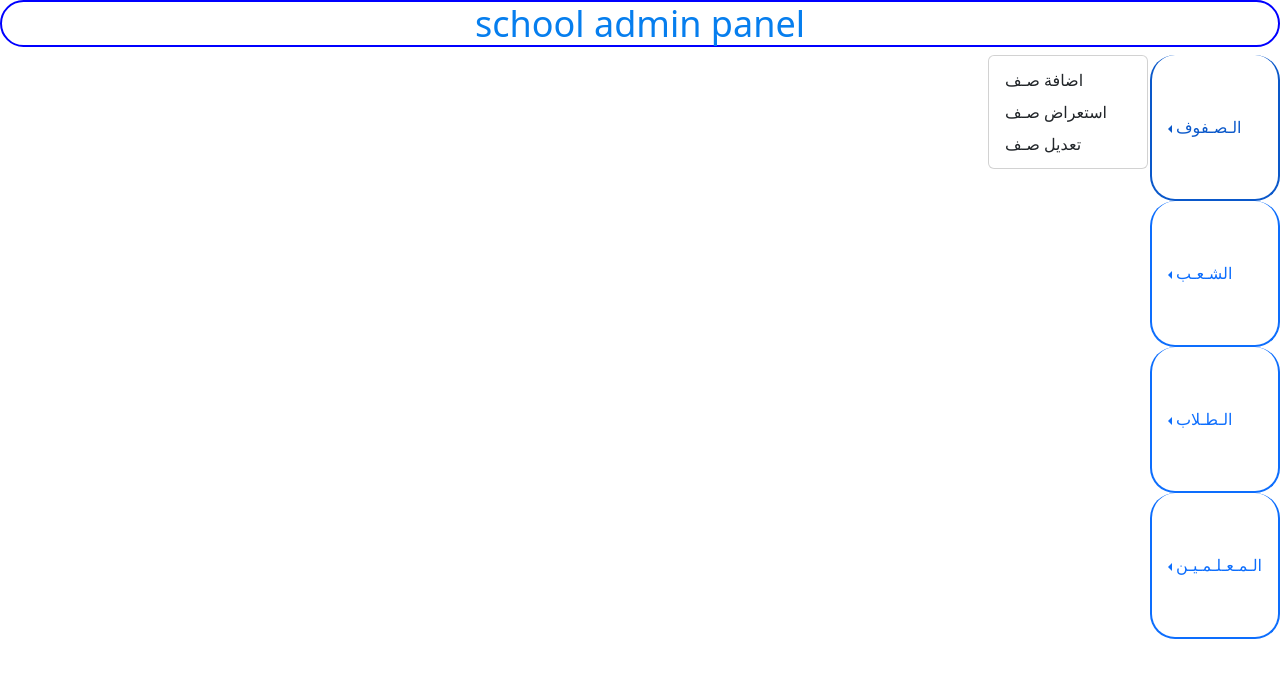
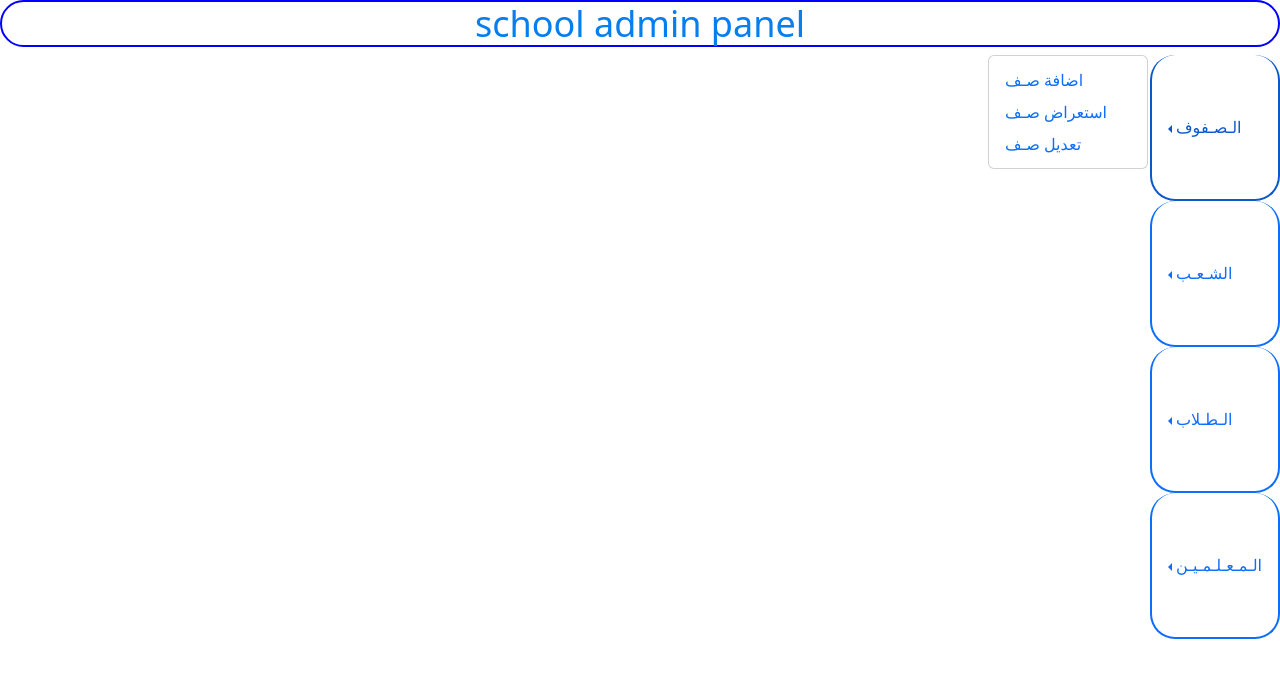
Before and after one commit to Donald0070/school, a plain HTML site: page index.html in a window 1280 px wide. Both pictures are taken after a click on the link "الـصـفوف". Drawn offline with nearby package versions, Linux system fonts and the light colour scheme.

Commit message:
Add styles for dropdown items in style.css
Added styles for dropdown items.

```diff
--- a/style.css
+++ b/style.css
@@ -37,3 +37,17 @@ h3 {
   border-radius: 25px;
   border-top: none;
 }
+.dropdown-item {
+    display: block;
+    width: 100%;
+    padding: var(--bs-dropdown-item-padding-y) var(--bs-dropdown-item-padding-x);
+    clear: both;
+    font-weight: 400;
+    color: #0d6efd;
+    text-align: inherit;
+    text-decoration: none;
+    white-space: nowrap;
+    background-color: transparent;
+    border: 0;
+    border-radius: var(--bs-dropdown-item-border-radius,0);
+}
```
